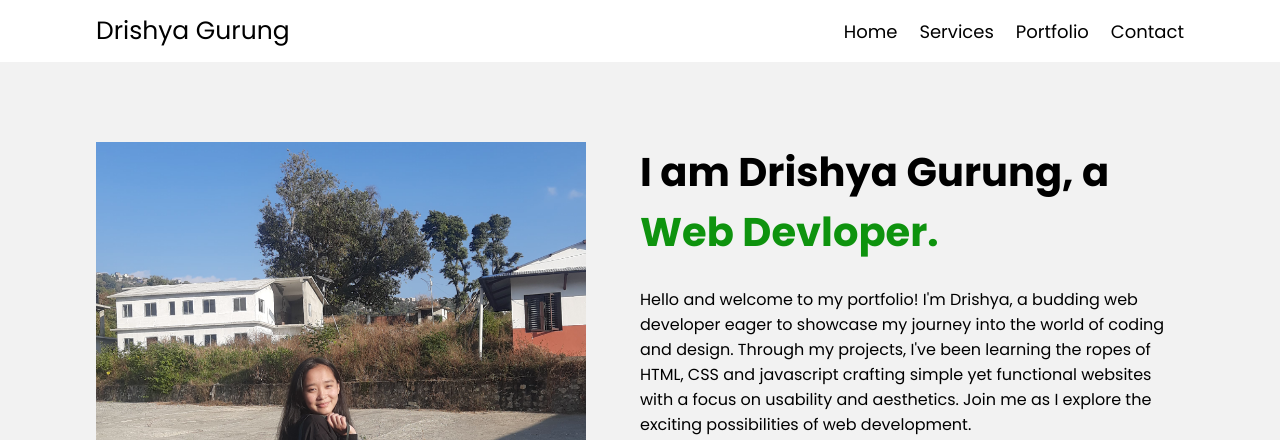
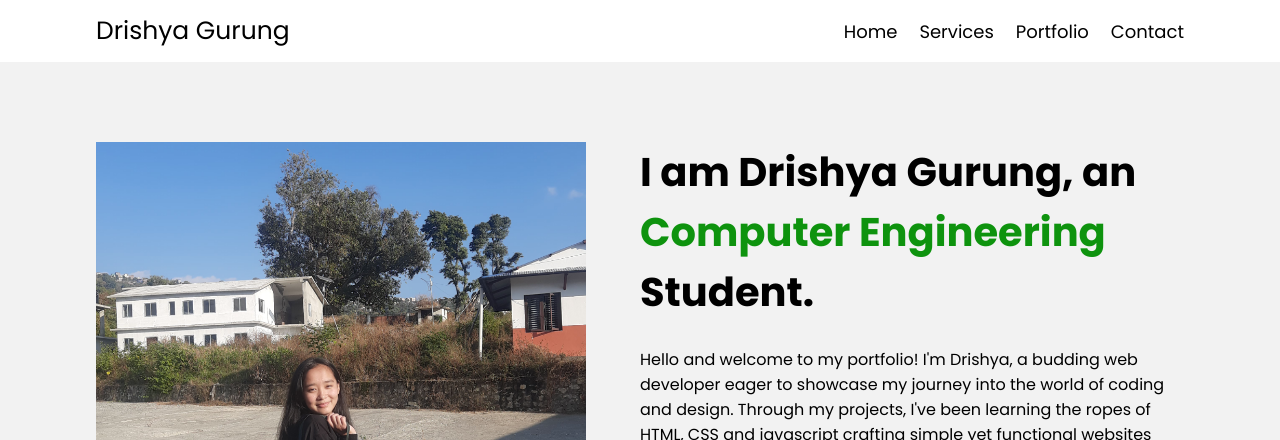
Before and after one commit to Drishyagrg/portfolio-website-workshop, a plain HTML site: page Portfolio/index.html in a window 1280 px wide. Shown: the top 440 px of the page. Drawn offline with Linux system fonts and the light colour scheme.

Commit message:
index modified

```diff
--- a/Portfolio/index.html
+++ b/Portfolio/index.html
@@ -12,7 +12,7 @@
     <!-- font awesome -->
     <link rel="stylesheet" href="https://cdnjs.cloudflare.com/ajax/libs/font-awesome/6.5.1/css/all.min.css" integrity="sha512-DTOQO9RWCH3ppGqcWaEA1BIZOC6xxalwEsw9c2QQeAIftl+Vegovlnee1c9QX4TctnWMn13TZye+giMm8e2LwA==" crossorigin="anonymous" referrerpolicy="no-referrer" />
     <link rel="stylesheet" href="css/style.css">
-    <link rel="stylesheet" href="./css/responsive.css">
+
 </head>
 <body>
     <nav class="site-navbar">
@@ -51,7 +51,7 @@
             </div>
             <div class="photo-right-side">
                 <h1 class="photo-title">
-                    I am Drishya Gurung, a <span class="highlight">Web Devloper. </span>
+                    I am Drishya Gurung, an <span class="highlight">Computer Engineering</span> Student.
                 </h1>
                 <p>
                     Hello and welcome to my portfolio! I'm Drishya, a budding web developer eager to showcase my journey into the world of coding and design. Through my projects, I've been learning the ropes of HTML, CSS and javascript crafting simple yet functional websites with a focus on usability and aesthetics. Join me as I explore the exciting possibilities of web development.</p>
```
